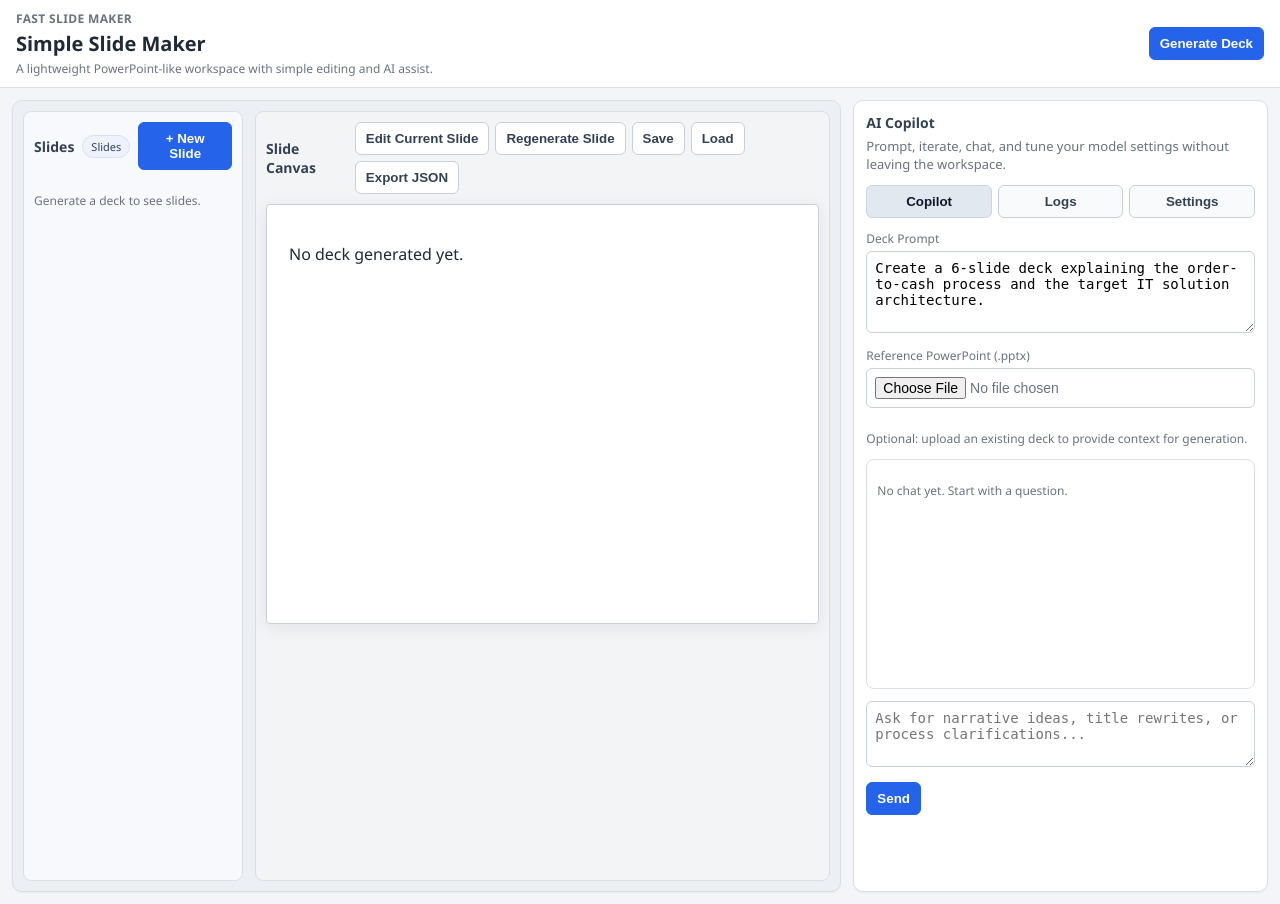
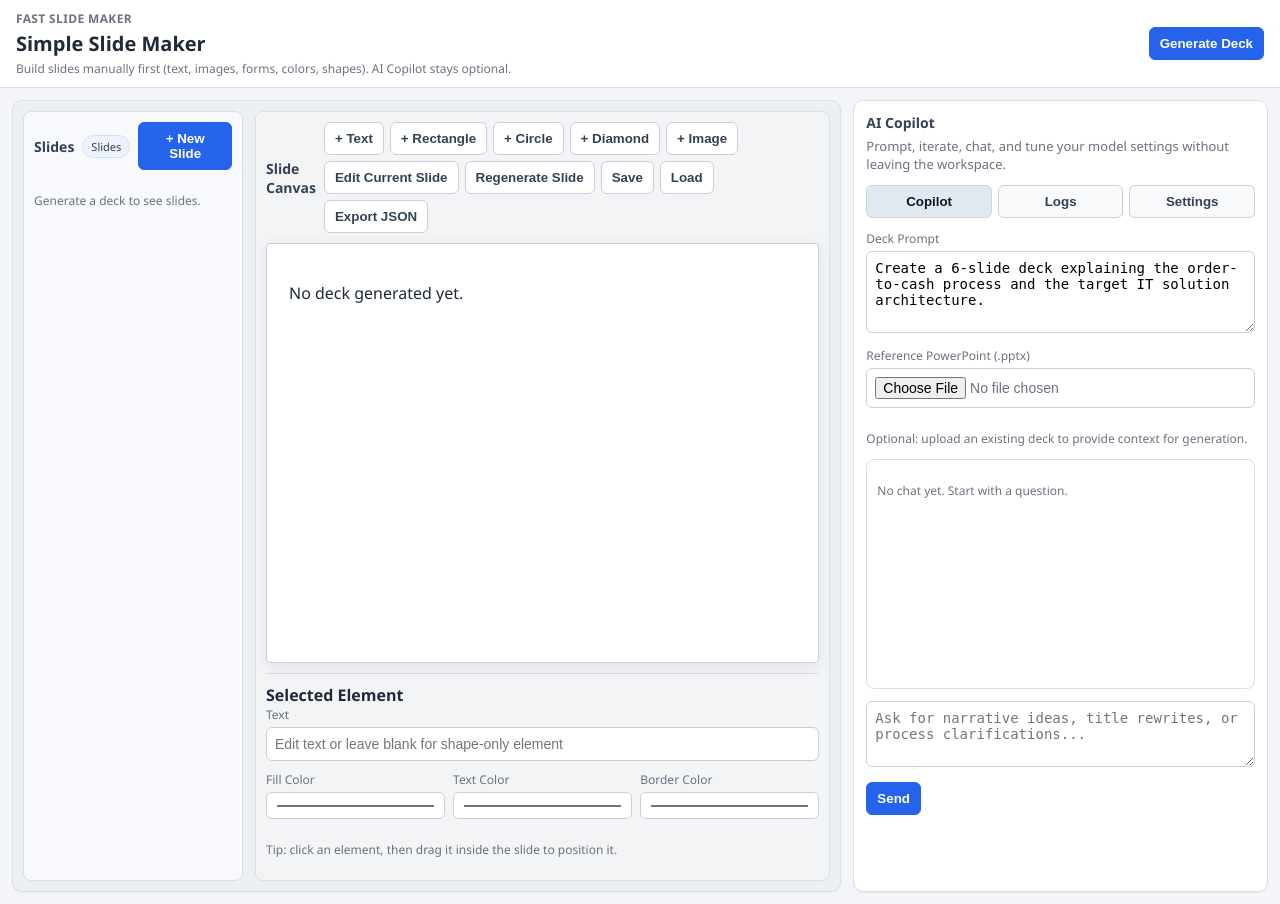
Before and after one commit to Myoxsis/FastSlideMaker, a FastAPI app: page / in a window 1280 px wide. Run offline with FastAPI, Linux system fonts and the light colour scheme.

Commit message:
Prioritize minimal slide editor with manual shape/text/image tools

```diff
--- a/static/app.js
+++ b/static/app.js
@@ -5,6 +5,13 @@
   referenceContext: "",
   referenceFilename: "",
   editorOpen: false,
+  selectedElementId: null,
+  pendingImageSlideIndex: null,
+  drag: {
+    elementId: null,
+    offsetX: 0,
+    offsetY: 0,
+  },
 };
 
 const el = (id) => document.getElementById(id);
@@ -83,6 +90,66 @@
   });
 }
 
+function ensureCanvasSlide(slide) {
+  slide.canvas_elements = Array.isArray(slide.canvas_elements) ? slide.canvas_elements : [];
+}
+
+function normalizeDeck(deck) {
+  if (!deck?.slides) return deck;
+  deck.slides.forEach((slide) => ensureCanvasSlide(slide));
+  return deck;
+}
+
+function getCurrentSlide() {
+  if (!state.deck) return null;
+  return state.deck.slides[state.selected] || null;
+}
+
+function getSelectedElement() {
+  const slide = getCurrentSlide();
+  if (!slide || !state.selectedElementId) return null;
+  return slide.canvas_elements.find((x) => x.id === state.selectedElementId) || null;
+}
+
+function syncShapeEditor() {
+  const selected = getSelectedElement();
+  el("shapeTextInput").value = selected?.text || "";
+  el("shapeFillInput").value = selected?.fill || "#dbeafe";
+  el("shapeTextColorInput").value = selected?.color || "#111827";
+  el("shapeBorderInput").value = selected?.border || "#93c5fd";
+}
+
+function selectElement(elementId) {
+  state.selectedElementId = elementId;
+  renderSlide();
+  syncShapeEditor();
+}
+
+function addCanvasElement(kind, overrides = {}) {
+  const slide = getCurrentSlide();
+  if (!slide) return setStatus("Create or generate a slide first.");
+  ensureCanvasSlide(slide);
+
+  const id = `el_${Date.now()}_${Math.floor(Math.random() * 1000)}`;
+  const base = {
+    id,
+    kind,
+    text: kind === "text" ? "New text" : kind === "image" ? "" : "Shape",
+    x: 40,
+    y: 40,
+    w: kind === "image" ? 180 : 150,
+    h: kind === "circle" ? 90 : kind === "diamond" ? 100 : 70,
+    fill: kind === "text" ? "#ffffff" : "#dbeafe",
+    border: "#93c5fd",
+    color: "#111827",
+    src: "",
+  };
+  const element = { ...base, ...overrides };
+  slide.canvas_elements.push(element);
+  selectElement(id);
+  addLog("app", `Added ${kind} element.`);
+}
+
 function renderDiagram(slide) {
   const t = slide.template;
   if (t === "process_flow") {
@@ -111,6 +178,7 @@
     target.innerHTML = "<p>Select a slide to continue.</p>";
     return;
   }
+  ensureCanvasSlide(slide);
   target.innerHTML = `
     <h3>${slide.title}</h3>
     <div class="meta">${slide.slide_type} • Audience: ${slide.audience}</div>
@@ -121,7 +189,53 @@
     <div class="box" style="margin-top:10px;"><b>Summary</b><p>${slide.summary}</p></div>
     <div style="margin-top:8px;">${(slide.key_entities || []).map((x) => `<span class="badge">${x}</span>`).join("")}</div>
     ${renderDiagram(slide)}
+    <div id="canvasBoard" class="canvas-board"></div>
   `;
+  const board = el("canvasBoard");
+  slide.canvas_elements.forEach((item) => {
+    const node = document.createElement("div");
+    node.className = `canvas-element ${item.kind} ${item.id === state.selectedElementId ? "selected" : ""}`;
+    node.style.left = `${item.x}px`;
+    node.style.top = `${item.y}px`;
+    node.style.width = `${item.w}px`;
+    node.style.height = `${item.h}px`;
+    node.style.background = item.fill;
+    node.style.color = item.color;
+    node.style.borderColor = item.border;
+    node.dataset.id = item.id;
+    if (item.kind === "diamond") {
+      node.innerHTML = `<span>${item.text || ""}</span>`;
+    } else if (item.kind === "image") {
+      node.innerHTML = item.src ? `<img src="${item.src}" alt="Slide image" />` : "<span>Image</span>";
+    } else {
+      node.textContent = item.text || "";
+    }
+
+    node.onpointerdown = (ev) => {
+      ev.preventDefault();
+      state.drag.elementId = item.id;
+      state.drag.offsetX = ev.clientX - item.x;
+      state.drag.offsetY = ev.clientY - item.y;
+      selectElement(item.id);
+    };
+    board.appendChild(node);
+  });
+
+  board.onpointermove = (ev) => {
+    if (!state.drag.elementId) return;
+    const moving = slide.canvas_elements.find((x) => x.id === state.drag.elementId);
+    if (!moving) return;
+    const rect = board.getBoundingClientRect();
+    moving.x = Math.max(0, Math.min(rect.width - moving.w, ev.clientX - rect.left - state.drag.offsetX));
+    moving.y = Math.max(0, Math.min(rect.height - moving.h, ev.clientY - rect.top - state.drag.offsetY));
+    renderSlide();
+  };
+  board.onpointerup = () => {
+    state.drag.elementId = null;
+  };
+  board.onpointerleave = () => {
+    state.drag.elementId = null;
+  };
 }
 
 function bindEditor() {
@@ -171,6 +285,7 @@
       annotations: [],
     },
     layout_hints: { density: "medium", emphasis: "content" },
+    canvas_elements: [],
   };
 }
 
@@ -207,6 +322,7 @@
     bindEditor();
   }
   renderLogs();
+  syncShapeEditor();
 }
 
 async function loadSettings() {
@@ -230,7 +346,7 @@
     setStatus("Generating deck...");
     const config = getConfig();
     const result = await callApi("/api/generate", "POST", config);
-    state.deck = result.deck;
+    state.deck = normalizeDeck(result.deck);
     state.selected = 0;
     toggleEditor(false);
     renderAll();
@@ -254,6 +370,7 @@
       max_tokens: 1000,
     });
     state.deck.slides[state.selected] = result.slide;
+    ensureCanvasSlide(state.deck.slides[state.selected]);
     renderAll();
     setStatus(`Slide regenerated (${result.mode}).`);
   } catch (e) {
@@ -279,6 +396,7 @@
     const name = prompt(`Available: ${list.projects.join(", ")}\nProject name to load:`);
     if (!name) return;
     state.deck = await callApi(`/api/load/${name}`);
+    normalizeDeck(state.deck);
     state.selected = 0;
     toggleEditor(false);
     renderAll();
@@ -313,6 +431,55 @@
   bindEditor();
   addLog("app", `Blank slide ${state.selected + 1} created.`);
   renderAll();
+};
+
+el("addTextBtn").onclick = () => addCanvasElement("text");
+el("addRectBtn").onclick = () => addCanvasElement("rectangle");
+el("addCircleBtn").onclick = () => addCanvasElement("circle");
+el("addDiamondBtn").onclick = () => addCanvasElement("diamond");
+el("addImageBtn").onclick = () => {
+  if (!state.deck) return setStatus("Generate deck first.");
+  state.pendingImageSlideIndex = state.selected;
+  el("imageUploadInput").click();
+};
+
+el("imageUploadInput").onchange = async (event) => {
+  const [file] = event.target.files || [];
+  if (!file) return;
+  const reader = new FileReader();
+  reader.onload = () => {
+    if (state.pendingImageSlideIndex !== state.selected) {
+      state.pendingImageSlideIndex = state.selected;
+    }
+    addCanvasElement("image", { src: String(reader.result || "") });
+    renderAll();
+  };
+  reader.readAsDataURL(file);
+};
+
+el("shapeTextInput").oninput = (event) => {
+  const selected = getSelectedElement();
+  if (!selected) return;
+  selected.text = event.target.value;
+  renderSlide();
+};
+el("shapeFillInput").oninput = (event) => {
+  const selected = getSelectedElement();
+  if (!selected) return;
+  selected.fill = event.target.value;
+  renderSlide();
+};
+el("shapeTextColorInput").oninput = (event) => {
+  const selected = getSelectedElement();
+  if (!selected) return;
+  selected.color = event.target.value;
+  renderSlide();
+};
+el("shapeBorderInput").oninput = (event) => {
+  const selected = getSelectedElement();
+  if (!selected) return;
+  selected.border = event.target.value;
+  renderSlide();
 };
 
 el("sendChatBtn").onclick = async () => {
--- a/static/styles.css
+++ b/static/styles.css
@@ -129,6 +129,8 @@
   border-radius: 4px;
   box-shadow: 0 4px 18px rgba(15, 23, 42, 0.08);
   padding: 22px;
+  position: relative;
+  overflow: hidden;
 }
 .slide h3 { margin: 0 0 10px; font-size: 28px; color: #111827; }
 .meta { color: var(--muted); font-size: 12px; margin-bottom: 12px; }
@@ -154,7 +156,67 @@
   text-align: center;
 }
 
+.canvas-board {
+  position: relative;
+  margin-top: 12px;
+  border: 1px dashed #cbd5e1;
+  min-height: 240px;
+  background: #f8fafc;
+}
+
+.canvas-element {
+  position: absolute;
+  min-width: 80px;
+  min-height: 36px;
+  border: 1px solid #93c5fd;
+  padding: 8px;
+  cursor: move;
+  user-select: none;
+  font-size: 14px;
+}
+
+.canvas-element.selected {
+  outline: 2px solid #2563eb;
+  z-index: 2;
+}
+
+.canvas-element.circle {
+  border-radius: 999px;
+}
+
+.canvas-element.diamond {
+  transform: rotate(45deg);
+}
+
+.canvas-element.diamond > span {
+  display: block;
+  transform: rotate(-45deg);
+}
+
+.canvas-element.image {
+  padding: 0;
+  overflow: hidden;
+  background: #fff;
+}
+
+.canvas-element.image img {
+  width: 100%;
+  height: 100%;
+  object-fit: cover;
+  display: block;
+}
+
 .edit-form { margin-top: 12px; border-top: 1px solid var(--line); padding-top: 12px; }
+.shape-editor {
+  margin-top: 10px;
+  border-top: 1px solid var(--line);
+  padding-top: 10px;
+}
+.shape-grid {
+  display: grid;
+  grid-template-columns: repeat(3, 1fr);
+  gap: 8px;
+}
 .edit-form h3 { margin-bottom: 8px; }
 .editor-actions { display: flex; gap: 8px; justify-content: flex-end; }
 .hidden { display: none; }
--- a/templates/index.html
+++ b/templates/index.html
@@ -11,7 +11,7 @@
     <div>
       <p class="eyebrow">Fast Slide Maker</p>
       <h1>Simple Slide Maker</h1>
-      <p class="subtitle">A lightweight PowerPoint-like workspace with simple editing and AI assist.</p>
+      <p class="subtitle">Build slides manually first (text, images, forms, colors, shapes). AI Copilot stays optional.</p>
     </div>
     <div class="topbar-actions">
       <button id="generateBtn" class="btn-primary">Generate Deck</button>
@@ -35,6 +35,11 @@
         <div class="stage-header">
           <h2>Slide Canvas</h2>
           <div class="btns">
+            <button id="addTextBtn">+ Text</button>
+            <button id="addRectBtn">+ Rectangle</button>
+            <button id="addCircleBtn">+ Circle</button>
+            <button id="addDiamondBtn">+ Diamond</button>
+            <button id="addImageBtn">+ Image</button>
             <button id="editSlideBtn">Edit Current Slide</button>
             <button id="regenerateBtn">Regenerate Slide</button>
             <button id="saveBtn">Save</button>
@@ -43,6 +48,19 @@
           </div>
         </div>
         <article id="slidePreview" class="slide"></article>
+        <input id="imageUploadInput" type="file" accept="image/*" class="hidden" />
+        <section class="shape-editor">
+          <h3>Selected Element</h3>
+          <label>Text
+            <input id="shapeTextInput" placeholder="Edit text or leave blank for shape-only element" />
+          </label>
+          <div class="shape-grid">
+            <label>Fill Color <input id="shapeFillInput" type="color" value="#dbeafe" /></label>
+            <label>Text Color <input id="shapeTextColorInput" type="color" value="#111827" /></label>
+            <label>Border Color <input id="shapeBorderInput" type="color" value="#93c5fd" /></label>
+          </div>
+          <p class="hint">Tip: click an element, then drag it inside the slide to position it.</p>
+        </section>
         <section id="slideEditor" class="edit-form hidden">
           <h3>Slide Editor</h3>
           <label>Title <input id="titleEdit" /></label>
```
Also changed, not shown: README.md.
